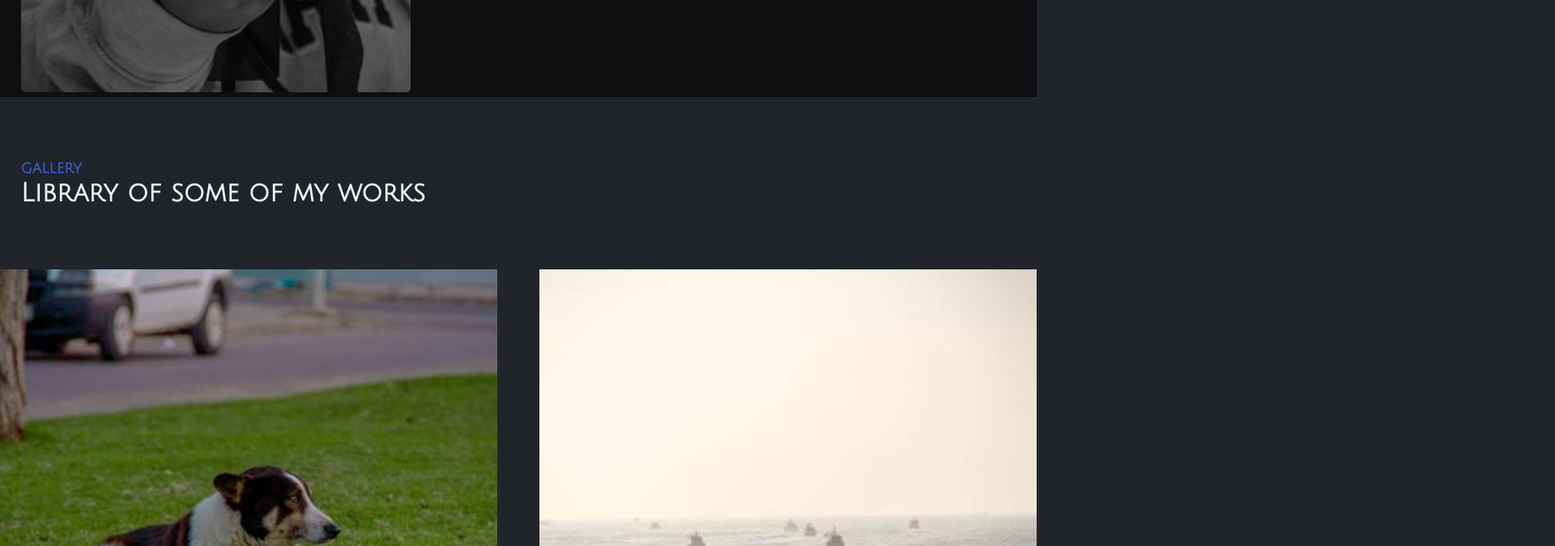
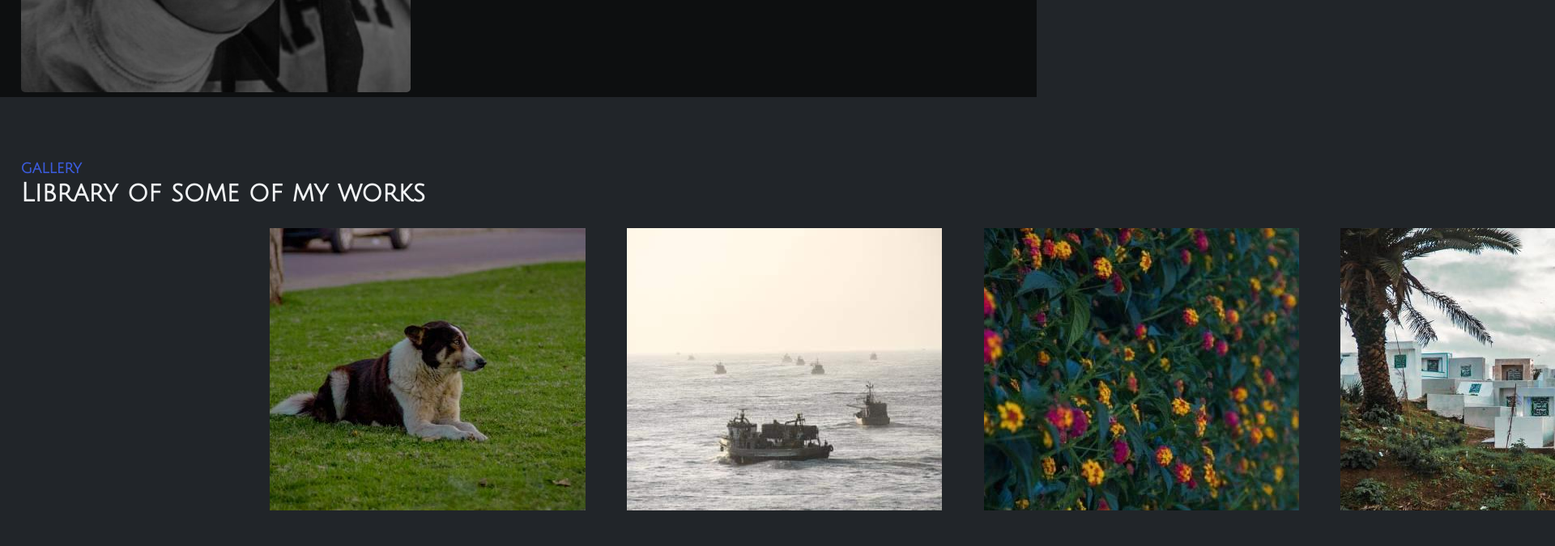
Before and after one commit to oubaycodes/Fadils-portfolio-website, a website built with Parcel: page index.html in a window 1280 px wide. Shown: the part 680-1355 px from the top of the page at 81% size, 1920 px wide, since content can reach past the window. Built offline with nearby package versions, Linux system fonts and the light colour scheme.

Commit message:
idk i kinda broke it

```diff
--- a/index.html
+++ b/index.html
@@ -53,9 +53,9 @@
       <div class="section-gallery">
         <h3 class="heading-tertiary">gallery</h3>
         <h2 class="heading-secondary">Library of some of my works</h2>
-      </div>
-      <div class="container">
-        <div class="grid--2-cols gap">
+
+        <div class="gallery">
+          <div class="grid--4-cols gap">
             <div class="img-container">
               <img
                 class="gallery-item"
@@ -129,6 +129,7 @@
             </div>
           </div>
         </div>
+      </div>
     </main>
   </body>
 </html>
--- a/src/css/style.css
+++ b/src/css/style.css
@@ -55,9 +55,13 @@
 }
 .section-gallery {
   /* font-family: "Rubik", sans-serif; */
-  margin: 4.8rem 1.6rem;
+  padding: 4.8rem 1.6rem;
 }
-.gallery-item {
+.gallery {
+  width: 50%;
+  margin: 0 auto;
+}
+.images {
   width: 100%;
 }
 .img-container {
@@ -65,7 +69,6 @@
   justify-content: center;
   align-items: center;
   overflow: hidden;
-
-  width: 100%;
-  height: 42rem;
+  height: 21.855rem;
+  width: 24.3567rem;
 }
```
Lines whose indentation alone changed are shown as unchanged.
